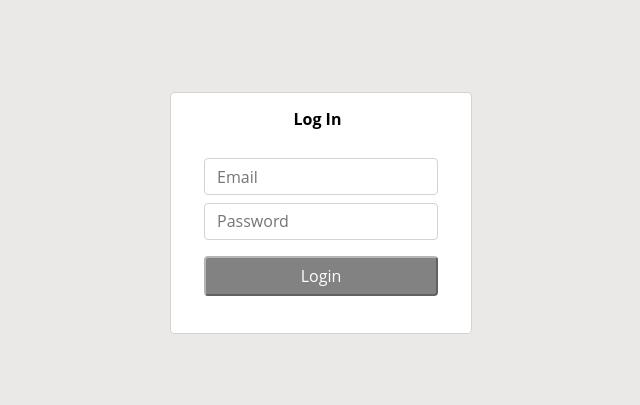
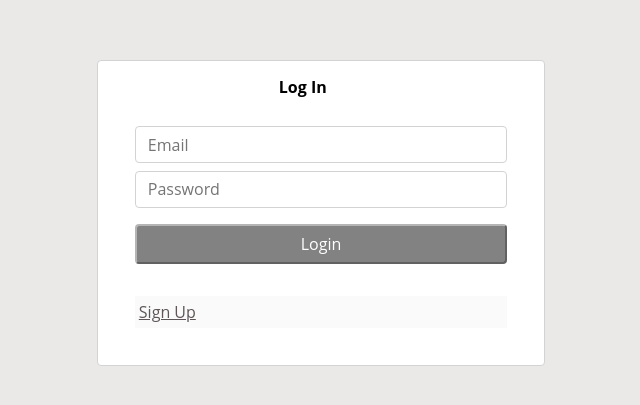
Before and after one commit to dduafa/p2pforex-client, a React (Create React App) app: page /login in a window 1280 px wide. Shown: the part 199-604 px from the top of the page, without its empty margins (319-959 px from the left). Built offline with nearby package versions, Linux system fonts and the light colour scheme.

Commit message:
refactor: loading hoc, error

```diff
--- a/src/appredux/store.ts
+++ b/src/appredux/store.ts
@@ -16,7 +16,7 @@ import storage from 'redux-persist/lib/storage';
 const persistConfig = {
   key: 'root',
   storage,
-  whitelist: ['auth'],
+  whitelist: ['authSlice'],
   blacklist: [],
 };
 
--- a/src/components/common/loader/loader-svg.tsx
+++ b/src/components/common/loader/loader-svg.tsx
@@ -42,12 +42,9 @@ const SVG = styled.svg`
 `;
 
 const Container = styled.div`
-  width: 100vw;
-  height: 100vh;
+  z-index: 1000001;
   opacity: 0.5;
-  z-index: 1000001; // or, higher
-  left: 0;
-  opacity: 0.7;
+  background-color: transparent;
 `;
 
 export default Loader;
--- a/src/features/auth/auth-service.ts
+++ b/src/features/auth/auth-service.ts
@@ -27,7 +27,7 @@ export const signupUser =
       }
       dispatch(setCurrentUser(user));
       dispatch(setAuthenticated(true));
-      savetToken(tokens.access, tokens.access);
+      savetToken({ accessToken: tokens.access, refreshToken: tokens.refresh });
     } catch (e) {
       dispatchError(e, dispatch);
     } finally {
@@ -44,7 +44,7 @@ export const changePassword =
       const { user, tokens } = data.data;
       dispatch(setCurrentUser(user));
       dispatch(setAuthenticated(true));
-      savetToken(tokens.access, tokens.access);
+      savetToken({ accessToken: tokens.access, refreshToken: tokens.refresh });
     } catch (e) {
       dispatchError(e, dispatch);
     } finally {
@@ -66,7 +66,7 @@ export const loginUser =
       }
       dispatch(setCurrentUser(user));
       dispatch(setAuthenticated(true));
-      savetToken(tokens.accessToken, tokens.accessToken);
+      savetToken({ accessToken: tokens.access, refreshToken: tokens.refresh });
     } catch (e) {
       dispatchError(e, dispatch);
     } finally {
--- a/src/features/auth/login/login-component.tsx
+++ b/src/features/auth/login/login-component.tsx
@@ -6,6 +6,7 @@ import loginSchema from './login-schema';
 import { useDispatch } from 'react-redux';
 import { useNavigate } from 'react-router-dom';
 import { StyledButton } from '@/components/common/button/button-styles';
+import { NavLink } from 'react-router-dom';
 
 const LoginComponent = () => {
   const dispatch = useDispatch();
@@ -30,7 +31,7 @@ const LoginComponent = () => {
     async onSubmit(payload, { setSubmitting }) {
       try {
         setSubmitting(true);
-        await dispatch(loginUser(payload, navigate));
+        dispatch(loginUser(payload, navigate));
       } catch (e) {
         console.error(e);
       } finally {
@@ -74,6 +75,7 @@ const LoginComponent = () => {
         <StyledButton type="submit" disabled={isSubmitting}>
           Login
         </StyledButton>
+        <StyledLink to={'/signup'}>Sign Up</StyledLink>
       </Form>
     </Section>
   );
@@ -104,7 +106,7 @@ const Title = styled.h1`
 const Section = styled.section`
   font-size: 1rem;
   line-height: 1.5rem;
-  max-width: 35rem;
+  min-width: 28rem;
   margin-left: auto;
   margin-right: auto;
   margin-top: 1.5rem;
@@ -138,4 +140,17 @@ const Input = styled.input`
   }
 `;
 
+export const StyledLink = styled(NavLink)`
+  background-color: #fafafa;
+  color: #5e5656;
+  text-decoration: none;
+  padding: 0.25rem;
+  margin-top: 2rem;
+  text-decoration: underline;
+
+  &:hover {
+    color: #0947e4;
+  }
+`;
+
 export default LoginComponent;
--- a/src/features/auth/signup/signup-component.tsx
+++ b/src/features/auth/signup/signup-component.tsx
@@ -1,6 +1,7 @@
 import { useFormik } from 'formik';
 import { signupUser } from '../auth-service';
 import { useState, useEffect } from 'react';
+import { NavLink } from 'react-router-dom';
 
 import styled from 'styled-components';
 import signUpSchema from './signup-schema';
@@ -147,6 +148,7 @@ const SignupComponent = () => {
         <StyledButton type="submit" disabled={isSubmitting}>
           Sign Up
         </StyledButton>
+        <StyledLink to={'/login'}>Log In</StyledLink>
       </Form>
     </Section>
   );
@@ -177,9 +179,7 @@ const Title = styled.h1`
 const Section = styled.section`
   font-size: 1rem;
   line-height: 1.5rem;
-  max-width: 35rem;
-  margin-left: auto;
-  margin-right: auto;
+  min-width: 28rem;
   margin-top: 1.5rem;
   padding: 1rem 0.75rem;
   border: 1px solid lightgrey;
@@ -211,4 +211,16 @@ const Input = styled.input`
   }
 `;
 
+export const StyledLink = styled(NavLink)`
+  background-color: #fafafa;
+  color: #5e5656;
+  text-decoration: none;
+  padding: 0.25rem;
+  margin-top: 2rem;
+  text-decoration: underline;
+
+  &:hover {
+    color: #0947e4;
+  }
+`;
 export default SignupComponent;
--- a/src/helpers/dispatch-error.ts
+++ b/src/helpers/dispatch-error.ts
@@ -4,7 +4,6 @@ import { Dispatch } from '@reduxjs/toolkit';
 
 const dispatchError = (error: any, dispatch: Dispatch): void => {
   const err = error as AxiosError;
-  console.log(err.response?.data.errors);
   if (err.response) dispatch(setErrors(err.response.data.errors));
 };
 
--- a/src/helpers/localstorage.ts
+++ b/src/helpers/localstorage.ts
@@ -1,4 +1,9 @@
-export const savetToken = (accessToken: string, refreshToken: string) => {
+interface ITokens {
+  accessToken: string;
+  refreshToken: string;
+}
+
+export const savetToken = ({ accessToken, refreshToken }: ITokens) => {
   localStorage.setItem('accessToken', accessToken);
   localStorage.setItem('refreshToken', refreshToken);
 };
--- a/src/hocs/with-loading.tsx
+++ b/src/hocs/with-loading.tsx
@@ -5,15 +5,11 @@ interface Props {
   isLoading: boolean;
 }
 
+type LoadingProps = Props & React.HTMLProps<HTMLInputElement>;
+
 const WithLoading = (Component: React.ComponentType) => {
-  return function withLoadingComponent({
-    isLoading,
-    ...props
-  }: Props & React.HTMLProps<HTMLInputElement>) {
-    if (isLoading) {
-      return <Loader />;
-    }
-    return <Component {...props} />;
+  return function withLoadingComponent({ isLoading, ...props }: LoadingProps) {
+    return isLoading ? <Loader /> : <Component {...props} />;
   };
 };
 
```
